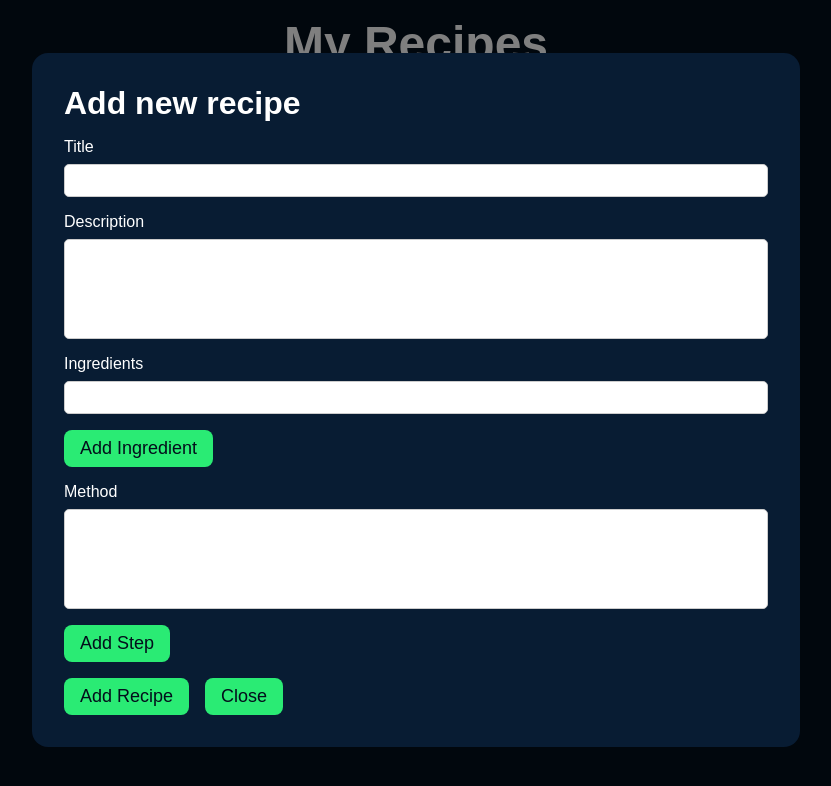
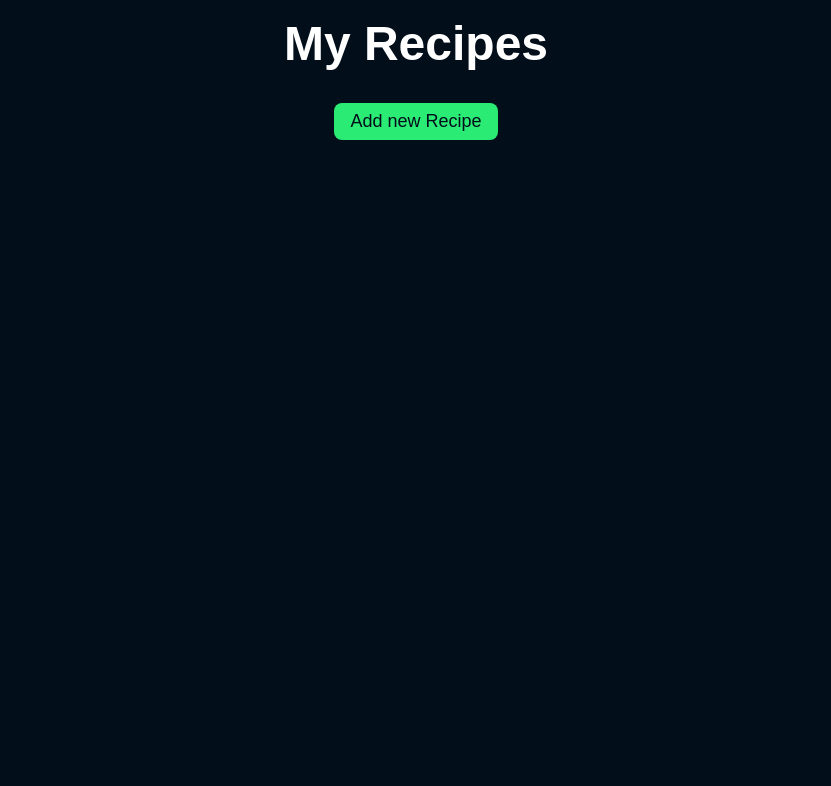
Before and after one commit to drummer-Yurii/recipe-app, a Vue app: page / in a window 1280 px wide. Shown: the top 786 px of the page, without its empty margins (224-1055 px from the left). Built offline with nearby package versions, Linux system fonts and the light colour scheme.

Commit message:
open & close popup

```diff
--- a/src/views/HomeView.vue
+++ b/src/views/HomeView.vue
@@ -1,11 +1,11 @@
 <template>
   <div class="home">
     <h1>My Recipes</h1>
-    <button>Add new Recipe</button>
+    <button @click="togglePopup">Add new Recipe</button>
     <div class="recipes">
       <!-- Recipes To Go Here -->
     </div>
-    <div class="add-recipe-popup">
+    <div class="add-recipe-popup" v-if="popupOpen">
       <div class="popup-content">
         <h2>Add new recipe</h2>
 
@@ -35,7 +35,7 @@
           </div>
 
           <button type="submit">Add Recipe</button>
-          <button type="button">Close</button>
+          <button type="button" @click="togglePopup">Close</button>
         </form>
       </div>
     </div>
@@ -43,9 +43,33 @@
 </template>
 
 <script>
-
+import { ref } from 'vue';
 export default {
   name: 'HomeView',
+
+  setup() {
+    const newResipe = ref({
+      title: '',
+      description: '',
+      ingredients: [],
+      method: [],
+      ingredientRows: 1,
+      methodRows: 1,
+    });
+
+    const popupOpen = ref(false);
+
+    const togglePopup = () => {
+      popupOpen.value = !popupOpen.value;
+    }
+
+    return {
+      newResipe,
+      togglePopup,
+      popupOpen,
+    }
+  }
+
 }
 </script>
 
@@ -134,7 +158,7 @@ h1 {
   resize: none;
 }
 
-.popup-content button[type="submit"] {
+.popup-content button[type='submit'] {
   margin-right: 1rem;
 }
 </style>
```
